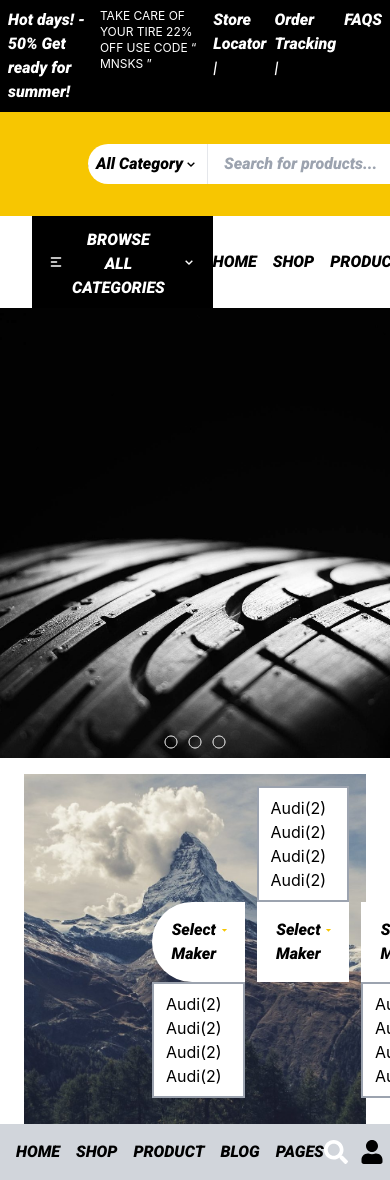
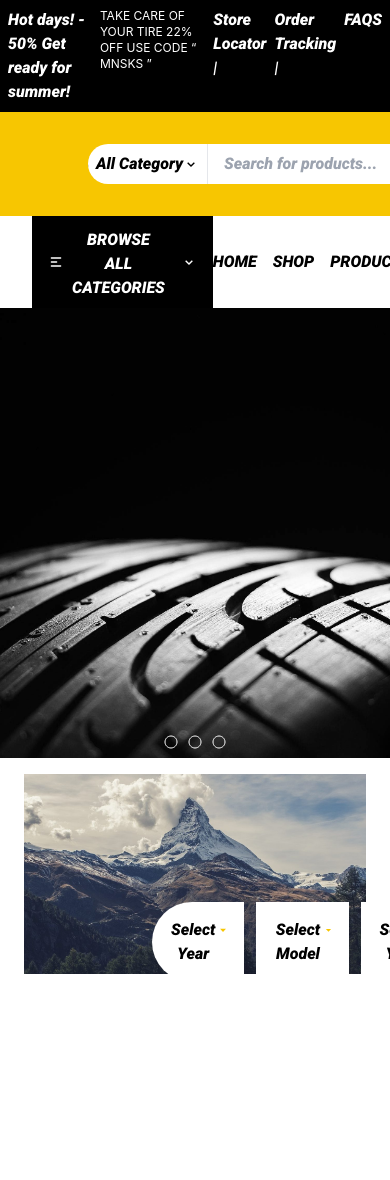
Before and after one commit to Kibet-mutai/Spare-shop, a React (Vite) app: page / in a window 390 px wide. Shown: the top 1180 px of the page. After the commit the page ends 1110 px from the top, so only its background shows below. Built offline with nearby package versions, Linux system fonts and the light colour scheme; a web font is replaced by a local one.

Commit message:
fix unresponsive dropdowns

```diff
--- a/src/App.tsx
+++ b/src/App.tsx
@@ -1,11 +1,9 @@
-import { Hover } from "./Layouts/Hover";
-import { Navbar } from "./Layouts/Navbar";
+import { Homepage } from "./Components/Homepage";
 
 function App() {
   return (
     <>
-      <Navbar />
-      <Hover />
+      <Homepage />
     </>
   );
 }
--- a/src/Components/Filter.tsx
+++ b/src/Components/Filter.tsx
@@ -1,3 +1,4 @@
+import { useState } from "react";
 import { BiCaretDown } from "react-icons/bi";
 import { FaSearch } from "react-icons/fa";
 
@@ -5,18 +6,25 @@ export const Filter = () => {
   const bgImage = {
     url: "src/assets/Images/matterhorn-1313x875.jpg",
   };
+  const [showDropDown, setShowDropDown] = useState(false);
+  const [showDropDownTwo, setShowDropDownTwo] = useState(false);
+  const [showDropDownThree, setShowDropDownThree] = useState(false);
   return (
     <>
       <div
         style={{ backgroundImage: `url(${bgImage.url})` }}
-        className="bg-cover bg-center max-w-[1440px] h-[350px] m-auto mt-4 mx-6"
+        className="bg-cover bg-center max-w-[1440px] h-[200px] m-auto mt-4 mx-6"
       >
         <div className="flex flex-row gap-x-3 p-32">
           <div className="relative w-56">
-            <button className="flex justify-between bg-white rounded-l-full w-full p-4">
-              <h3>Select Maker</h3>
+            <button
+              className="flex justify-between bg-white rounded-l-full w-full p-4"
+              onClick={() => setShowDropDown(!showDropDown)}
+            >
+              <h3>Select Year</h3>
               <BiCaretDown className="text-[#f7c601] mt-1" />
             </button>
+            {showDropDown && (
               <div className="absolute left-0 top-full right-0 bg-white">
                 <ul className="flex flex-col w-full py-2 border-x-2 border-y-2 border-gray-400">
                   <li className="w-full hover:bg-blue-500 px-3">
@@ -26,81 +34,137 @@ export const Filter = () => {
                   </li>
                   <li className="w-full hover:bg-blue-500 px-3">
                     <a href="#" className="block w-full">
-                    Audi(2)
+                      Ford
                     </a>
                   </li>
                   <li className="w-full hover:bg-blue-500 px-3">
                     <a href="#" className="block w-full">
-                    Audi(2)
+                      Hyundai
                     </a>
                   </li>
                   <li className="w-full hover:bg-blue-500 px-3">
                     <a href="#" className="block w-full">
-                    Audi(2)
+                      Tesla
                     </a>
                   </li>
                 </ul>
               </div>
+            )}
           </div>
           <div className="relative w-64">
-            <button className="flex justify-between bg-white w-full p-4">
-              <h3>Select Maker</h3>
+            <button
+              className="flex justify-between bg-white w-full p-4"
+              onClick={() => setShowDropDownThree(!showDropDownThree)}
+            >
+              <h3>Select Model</h3>
               <BiCaretDown className="text-[#f7c601] mt-1" />
             </button>
-            <div className="absolute left-0 bottom-full right-0 bg-white">
+            {showDropDownThree && (
+              <div className="absolute left-0 top-full right-0 bg-white">
                 <ul className="flex flex-col w-full py-2 border-x-2 border-y-2 border-gray-400">
                   <li className="w-full hover:bg-blue-500 px-3">
                     <a href="#" className="block w-full">
-                    Audi(2)
+                      A1(2)
                     </a>
                   </li>
                   <li className="w-full hover:bg-blue-500 px-3">
                     <a href="#" className="block w-full">
-                    Audi(2)
+                      Civic
                     </a>
                   </li>
                   <li className="w-full hover:bg-blue-500 px-3">
                     <a href="#" className="block w-full">
-                    Audi(2)
+                      Toyota
                     </a>
                   </li>
                   <li className="w-full hover:bg-blue-500 px-3">
                     <a href="#" className="block w-full">
-                    Audi(2)
+                      Isuzu
+                    </a>
+                  </li>
+                  <li className="w-full hover:bg-blue-500 px-3">
+                    <a href="#" className="block w-full">
+                      BMW
+                    </a>
+                  </li>
+                  <li className="w-full hover:bg-blue-500 px-3">
+                    <a href="#" className="block w-full">
+                      MAN
+                    </a>
+                  </li>
+                  <li className="w-full hover:bg-blue-500 px-3">
+                    <a href="#" className="block w-full">
+                      Mercedes Series
+                    </a>
+                  </li>
+                  <li className="w-full hover:bg-blue-500 px-3">
+                    <a href="#" className="block w-full">
+                      Nissan
+                    </a>
+                  </li>
+                  <li className="w-full hover:bg-blue-500 px-3">
+                    <a href="#" className="block w-full">
+                      Honda
+                    </a>
+                  </li>
+                  <li className="w-full hover:bg-blue-500 px-3">
+                    <a href="#" className="block w-full">
+                      Yamaha
                     </a>
                   </li>
                 </ul>
               </div>
+            )}
           </div>
           <div className="relative w-64">
-            <button className="flex justify-between bg-white w-full p-4">
-              <h3>Select Maker</h3>
+            <button
+              className="flex justify-between bg-white w-full p-4"
+              onClick={() => setShowDropDownTwo(!showDropDownTwo)}
+            >
+              <h3>Select Year</h3>
               <BiCaretDown className="text-[#f7c601] mt-1" />
             </button>
+            {showDropDownTwo && (
               <div className="absolute left-0 top-full right-0 bg-white">
                 <ul className="flex flex-col w-full py-2 border-x-2 border-y-2 border-gray-400">
                   <li className="w-full hover:bg-blue-500 px-3">
                     <a href="#" className="block w-full">
-                    Audi(2)
+                      2005
                     </a>
                   </li>
                   <li className="w-full hover:bg-blue-500 px-3">
                     <a href="#" className="block w-full">
-                    Audi(2)
+                      2007
                     </a>
                   </li>
                   <li className="w-full hover:bg-blue-500 px-3">
                     <a href="#" className="block w-full">
-                    Audi(2)
+                      2010
                     </a>
                   </li>
                   <li className="w-full hover:bg-blue-500 px-3">
                     <a href="#" className="block w-full">
-                    Audi(2)
+                      2015
+                    </a>
+                  </li>
+                  <li className="w-full hover:bg-blue-500 px-3">
+                    <a href="#" className="block w-full">
+                      2018
+                    </a>
+                  </li>
+                  <li className="w-full hover:bg-blue-500 px-3">
+                    <a href="#" className="block w-full">
+                      2020
+                    </a>
+                  </li>
+                  <li className="w-full hover:bg-blue-500 px-3">
+                    <a href="#" className="block w-full">
+                      2022
                     </a>
                   </li>
                 </ul>
               </div>
+            )}
           </div>
           <div className="w-40">
             <button
--- a/src/Components/Homepage.tsx
+++ b/src/Components/Homepage.tsx
@@ -1,3 +1,27 @@
+import { useState } from "react";
+import { Hover } from "../Layouts/Hover";
+import { Navbar } from "../Layouts/Navbar";
+import { Hero } from "../Layouts/Hero";
+import { Slider } from "../Layouts/Slider";
+import { Filter } from "./Filter";
+
 export const Homepage = () => {
-  return <div>Homepage</div>;
+  const [navbar, setNavbar] = useState(false);
+  const changeNavbar = () => {
+    if (window.scrollY >= 110) {
+      setNavbar(true);
+      //console.log(window.scrollY);
+    } else {
+      setNavbar(false);
+    }
+  };
+  window.addEventListener("scroll", changeNavbar);
+  return (
+    <>
+      {navbar ? <Hover /> : <Navbar />}
+      <Hero />
+      <Slider />
+      <Filter />
+    </>
+  );
 };
--- a/src/Layouts/Hero.tsx
+++ b/src/Layouts/Hero.tsx
@@ -12,6 +12,7 @@ import { useState } from "react";
 export const Hero = () => {
   const [showItems, setShowItems] = useState(false);
   return (
+    <>
       <div className="flex justify-between ml-8 mr-4">
         <div className="relative">
           <button
@@ -131,5 +132,6 @@ export const Hero = () => {
           </h4>
         </div>
       </div>
+    </>
   );
 };
--- a/src/Layouts/Hover.tsx
+++ b/src/Layouts/Hover.tsx
@@ -3,7 +3,8 @@ import { BsHeart } from "react-icons/bs";
 
 export const Hover = () => {
   return (
-    <div className="bg-gray-300 flex items-center justify-between p-4">
+    <div className="relative ease-in-out duration-500">
+      <div className="bg-red-600 flex items-center justify-between p-4 fixed right-0 left-0 shadow-2xl">
         <div className="logo-img">
           <img src="src/assets/Images/logo-1.png" className="w-36" alt="Logo" />
         </div>
@@ -26,7 +27,7 @@ export const Hover = () => {
         </div>
         <div className="flex flex-row gap-x-3">
           <button className="cursor-pointer">
-          <FaSearch className="w-6 h-6 text-white border-black" />
+            <FaSearch className="w-6 h-6 border-black" />
           </button>
           <div className="icons-items">
             <a href="#account">
@@ -45,5 +46,6 @@ export const Hover = () => {
           </div>
         </div>
       </div>
+    </div>
   );
 };
--- a/src/Layouts/Navbar.tsx
+++ b/src/Layouts/Navbar.tsx
@@ -2,9 +2,6 @@ import { useState } from "react";
 import { FaSearch, FaShoppingCart, FaUser } from "react-icons/fa";
 import { BsHeart } from "react-icons/bs";
 import { BiChevronDown, BiChevronUp } from "react-icons/bi";
-import { Hero } from "./Hero";
-import { Slider } from "./Slider";
-import { Filter } from "../Components/Filter";
 
 export const Navbar = () => {
   const [showDropDown, setShowDropDown] = useState(false);
@@ -192,9 +189,6 @@ export const Navbar = () => {
           </div>
         </div>
       </div>
-      <Hero />
-      <Slider />
-      <Filter />
     </>
   );
 };
```
Lines whose indentation alone changed are shown as unchanged.
